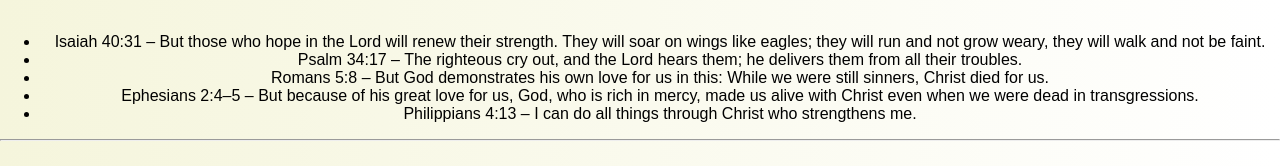
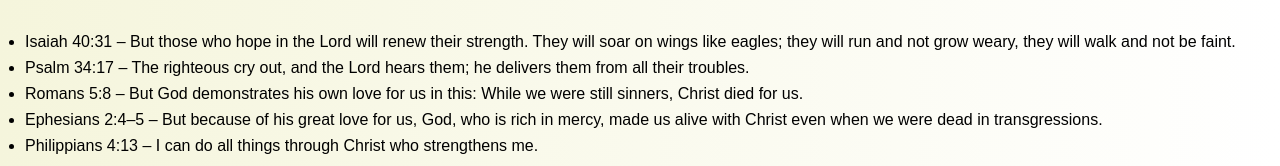
Before and after one commit to ibitoyetoluwalope11-design/HTML--Task-, a plain HTML site: page index.html in a window 1280 px wide. Shown: the part 1439-1605 px from the top of the page. Drawn offline with Linux system fonts and the light colour scheme.

Commit message:
Add styles for unordered lists in style.css

```diff
--- a/style.css
+++ b/style.css
@@ -74,3 +74,12 @@ video {
   margin-top: 20px;
   border-radius: 10px;
   }
+
+ul {
+  padding-left: 25px;
+  text-align: left;
+}
+
+ul li {
+  margin: 8px 0;
+}
```
